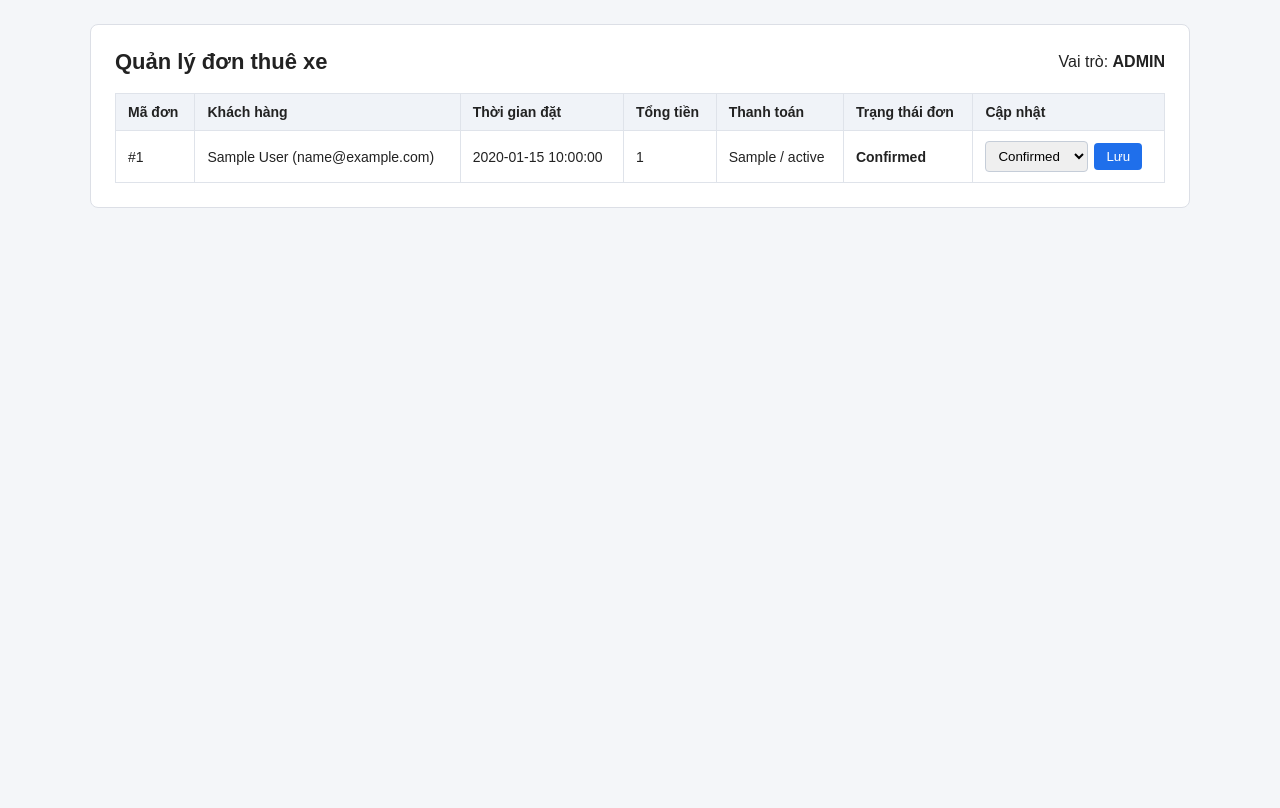
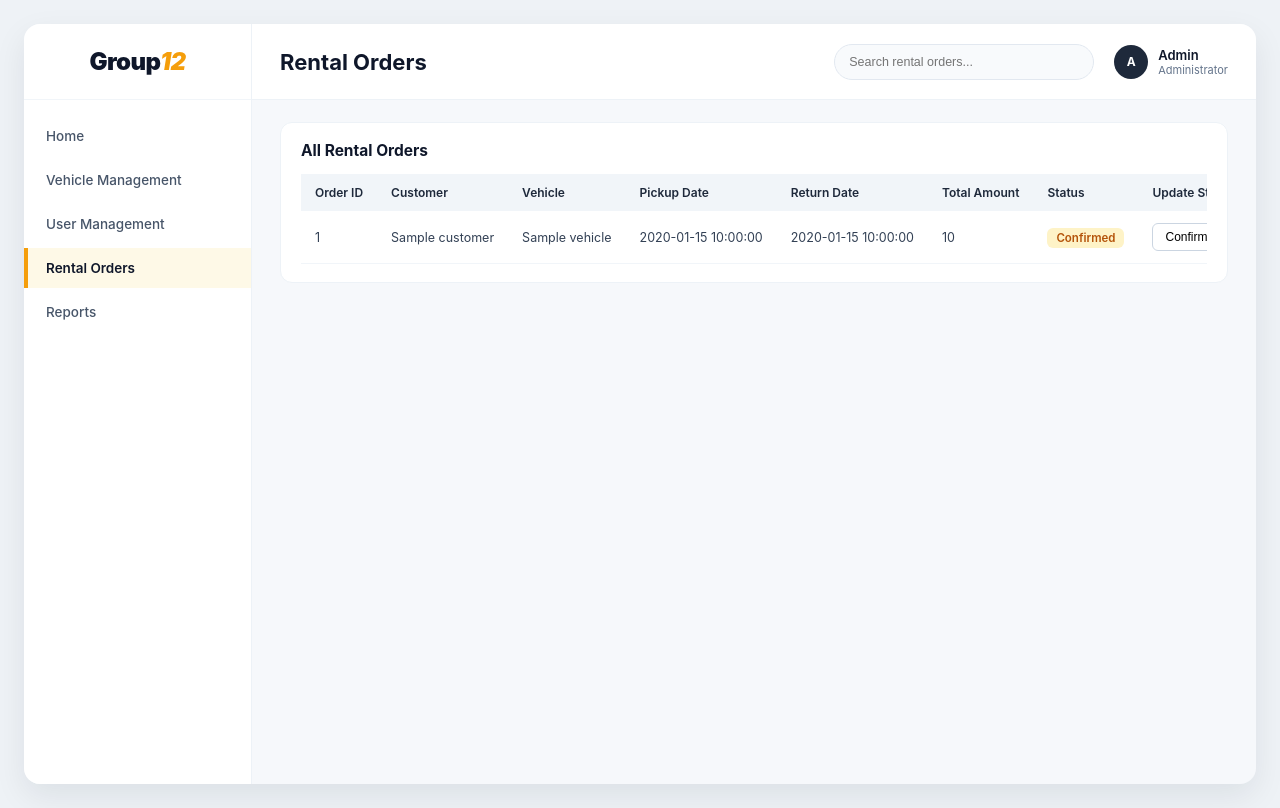
Before and after one commit to tloc2410/Project-CNPM, a Flask app: template SourceCode/presentation/templates/admin_orders.html in a window 1280 px wide. Before the commit the page ends 208 px from the top, so only its background shows below. Run offline with Flask 3, Linux system fonts and the light colour scheme; the template is opened without the code that fills it: most values are stand-ins (such as "Sample title", 1, 10 or a date in 2020).

Commit message:
fix: complete admin users, orders, reports flows and ui

```diff
--- a/SourceCode/presentation/templates/admin_orders.html
+++ b/SourceCode/presentation/templates/admin_orders.html
@@ -1,63 +1,171 @@
 <!DOCTYPE html>
 <html lang="vi">
 <head>
-    <meta charset="UTF-8">
-    <title>Quản lý đơn thuê xe (Admin)</title>
-    <link rel="stylesheet" href="{{ url_for('static', filename='css/admin_orders.css') }}">
+  <meta charset="UTF-8" />
+  <meta name="viewport" content="width=device-width, initial-scale=1.0" />
+  <title>Rental Orders — Group 12</title>
+  <style>
+    * { box-sizing: border-box; margin: 0; padding: 0; }
+    body {
+      font-family: "Inter", "Segoe UI", -apple-system, Arial, sans-serif;
+      background: #eef2f6; color: #1e293b; padding: 24px; min-height: 100vh;
+    }
+    .app-frame {
+      max-width: 1280px; margin: 0 auto; background: #f6f8fb; border-radius: 16px;
+      overflow: hidden; box-shadow: 0 12px 32px rgba(15, 23, 42, 0.08); display: flex; min-height: 760px;
+    }
+    .sidebar { width: 228px; background: #ffffff; border-right: 1px solid #edf2f7; flex-shrink: 0; }
+    .logo-wrap { height: 76px; display: flex; align-items: center; justify-content: center; border-bottom: 1px solid #f1f5f9; }
+    .logo-mark { font-size: 24px; font-weight: 900; letter-spacing: -0.6px; color: #0f172a; }
+    .logo-mark span { color: #f59e0b; font-style: italic; }
+    .nav-menu { padding: 16px 0; display: flex; flex-direction: column; gap: 4px; }
+    .nav-link {
+      position: relative; display: flex; align-items: center; gap: 12px;
+      padding: 12px 22px; text-decoration: none; color: #475569; font-size: 13.5px; font-weight: 500;
+    }
+    .nav-link:hover { background: #f8fafc; color: #0f172a; }
+    .nav-link.active { background: #fef9e7; color: #0f172a; font-weight: 600; }
+    .nav-link.active::before {
+      content: ""; position: absolute; left: 0; top: 0; bottom: 0; width: 4px; background: #f59e0b;
+    }
+    .main-col { flex: 1; min-width: 0; display: flex; flex-direction: column; }
+    .topbar {
+      height: 76px; background: #ffffff; border-bottom: 1px solid #edf2f7;
+      padding: 0 28px; display: flex; align-items: center; justify-content: space-between; gap: 16px;
+    }
+    .topbar-title { font-size: 22px; font-weight: 700; color: #0f172a; }
+    .topbar-right { display: flex; align-items: center; gap: 20px; }
+    .search-input {
+      width: 260px; height: 36px; padding: 0 14px; border-radius: 999px;
+      border: 1px solid #e2e8f0; background: #f8fafc; font-size: 12.5px; color: #1e293b; outline: none;
+    }
+    .profile-box { display: flex; align-items: center; gap: 10px; }
+    .profile-avatar {
+      width: 34px; height: 34px; border-radius: 50%; background: #1e293b;
+      color: #ffffff; font-size: 12px; font-weight: 700; display: flex; align-items: center; justify-content: center;
+    }
+    .profile-name { font-size: 13px; font-weight: 600; color: #0f172a; }
+    .profile-sub { font-size: 11px; color: #64748b; }
+    .workspace { padding: 22px 28px 30px; display: flex; flex-direction: column; gap: 18px; }
+    .box-card { background: #ffffff; border: 1px solid #edf2f7; border-radius: 12px; padding: 18px 20px; }
+    .card-heading { font-size: 15.5px; font-weight: 700; color: #0f172a; margin-bottom: 14px; }
+    .tbl-scroll { overflow-x: auto; }
+    table.figma-tbl { width: 100%; border-collapse: collapse; }
+    table.figma-tbl th {
+      background: #f1f5f9; color: #1e293b; font-size: 12px; font-weight: 600;
+      text-align: left; padding: 11px 14px; white-space: nowrap;
+    }
+    table.figma-tbl td {
+      padding: 12px 14px; font-size: 12.5px; color: #334155; border-bottom: 1px solid #f1f5f9; white-space: nowrap;
+    }
+    .st-pill { padding: 3px 9px; border-radius: 6px; font-size: 11.5px; font-weight: 600; background: #fef3c7; color: #b45309; }
+    .st-select { padding: 5px 8px; border-radius: 6px; border: 1px solid #cbd5e1; font-size: 12px; background: #fff; }
+    .btn-save {
+      padding: 5px 10px; border-radius: 6px; border: none; background: #f59e0b;
+      color: #fff; font-size: 12px; font-weight: 600; cursor: pointer;
+    }
+    .alert-ok { background: #ecfdf5; border: 1px solid #a7f3d0; color: #065f46; padding: 10px 14px; border-radius: 10px; font-size: 13px; }
+    .alert-err { background: #fef2f2; border: 1px solid #fecaca; color: #991b1b; padding: 10px 14px; border-radius: 10px; font-size: 13px; }
+    @media (max-width: 980px) {
+      body { padding: 0; }
+      .app-frame { border-radius: 0; }
+      .sidebar { display: none; }
+    }
+  </style>
 </head>
 <body>
-    <div class="admin-container">
-        <div class="admin-header">
-            <h1>Quản lý đơn thuê xe</h1>
-            <span>Vai trò: <strong>ADMIN</strong></span>
+  <div class="app-frame">
+    <aside class="sidebar">
+      <div class="logo-wrap"><div class="logo-mark">Group<span>12</span></div></div>
+      <nav class="nav-menu">
+        <a href="/dashboard" class="nav-link">Home</a>
+        <a href="/admin/vehicles" class="nav-link">Vehicle Management</a>
+        <a href="/admin/users" class="nav-link">User Management</a>
+        <a href="/admin/orders" class="nav-link active">Rental Orders</a>
+        <a href="/admin/reports" class="nav-link">Reports</a>
+      </nav>
+    </aside>
+
+    <div class="main-col">
+      <header class="topbar">
+        <div class="topbar-title">Rental Orders</div>
+        <div class="topbar-right">
+          <input type="text" id="orderSearch" class="search-input" placeholder="Search rental orders..." />
+          <div class="profile-box">
+            <div class="profile-avatar">A</div>
+            <div>
+              <div class="profile-name">Admin</div>
+              <div class="profile-sub">Administrator</div>
             </div>
+          </div>
+        </div>
+      </header>
 
-        {% if error %}
-            <div class="msg-error">{{ error }}</div>
+      <main class="workspace">
+        {% if request.args.get('message') %}
+          <div class="alert-ok">{{ request.args.get('message') }}</div>
         {% endif %}
-        {% if message %}
-            <div class="msg-success">{{ message }}</div>
+        {% if request.args.get('error') %}
+          <div class="alert-err">{{ request.args.get('error') }}</div>
         {% endif %}
 
-        <table class="orders-table">
+        <section class="box-card">
+          <div class="card-heading">All Rental Orders</div>
+          <div class="tbl-scroll">
+            <table class="figma-tbl" id="ordersTable">
               <thead>
                 <tr>
-                    <th>Mã đơn</th>
-                    <th>Khách hàng</th>
-                    <th>Thời gian đặt</th>
-                    <th>Tổng tiền</th>
-                    <th>Thanh toán</th>
-                    <th>Trạng thái đơn</th>
-                    <th>Cập nhật</th>
+                  <th>Order ID</th>
+                  <th>Customer</th>
+                  <th>Vehicle</th>
+                  <th>Pickup Date</th>
+                  <th>Return Date</th>
+                  <th>Total Amount</th>
+                  <th>Status</th>
+                  <th>Update Status</th>
                 </tr>
               </thead>
               <tbody>
-                {% for order in orders %}
-                <tr>
-                    <td>#{{ order.oderID }}</td>
-                    <td>{{ order.fullName }} ({{ order.email }})</td>
-                    <td>{{ order.orderTime }}</td>
-                    <td>{{ order.totalPrice }}</td>
-                    <td>{{ order.paymentMethod or '-' }} / {{ order.paymentStatus or 'Unpaid' }}</td>
-                    <td><strong>{{ order.status }}</strong></td>
+                {% for o in orders %}
+                  {% set code = o.order_code or o.id %}
+                  <tr class="order-row">
+                    <td>{{ code }}</td>
+                    <td>{{ o.customer }}</td>
+                    <td>{{ o.vehicle }}</td>
+                    <td>{{ o.pickup_date }}</td>
+                    <td>{{ o.return_date }}</td>
+                    <td>{{ o.total }}</td>
+                    <td><span class="st-pill">{{ o.status }}</span></td>
                     <td>
-                        <form class="status-form" method="POST" action="{{ url_for('admin_update_order_status', order_id=order.oderID) }}">
-                            <select name="status" class="status-select">
-                                <option value="Confirmed" {% if order.status == 'Confirmed' %}selected{% endif %}>Confirmed</option>
-                                <option value="Completed" {% if order.status == 'Completed' %}selected{% endif %}>Completed</option>
-                                <option value="Cancelled" {% if order.status == 'Cancelled' %}selected{% endif %}>Cancelled</option>
+                      <form method="POST" action="/admin/orders/{{ code }}/status" style="display:flex; gap:6px; align-items:center;">
+                        <select name="status" class="st-select">
+                          {% for st in ["New", "Confirmed", "Car delivered", "Returned", "Cancelled"] %}
+                            <option value="{{ st }}" {% if o.status == st %}selected{% endif %}>{{ st }}</option>
+                          {% endfor %}
                         </select>
-                            <button type="submit" class="btn-update">Lưu</button>
+                        <button type="submit" class="btn-save">Save</button>
                       </form>
                     </td>
-                </tr>
-                {% else %}
-                <tr>
-                    <td colspan="7">Chưa có đơn hàng nào.</td>
                   </tr>
                 {% endfor %}
               </tbody>
             </table>
           </div>
+        </section>
+      </main>
+    </div>
+  </div>
+
+  <script>
+    const input = document.getElementById("orderSearch");
+    if (input) {
+      input.addEventListener("input", function () {
+        const kw = this.value.trim().toLowerCase();
+        document.querySelectorAll("#ordersTable tbody tr.order-row").forEach((row) => {
+          row.style.display = row.textContent.toLowerCase().includes(kw) ? "" : "none";
+        });
+      });
+    }
+  </script>
 </body>
 </html>
```
Also changed, not shown: SourceCode/presentation/templates/admin_reports.html (added, +196 -0 lines), SourceCode/presentation/templates/admin_users.html (added, +210 -0 lines), SourceCode/run.py (+129 -4 lines). Lines whose indentation alone changed are shown as unchanged.
